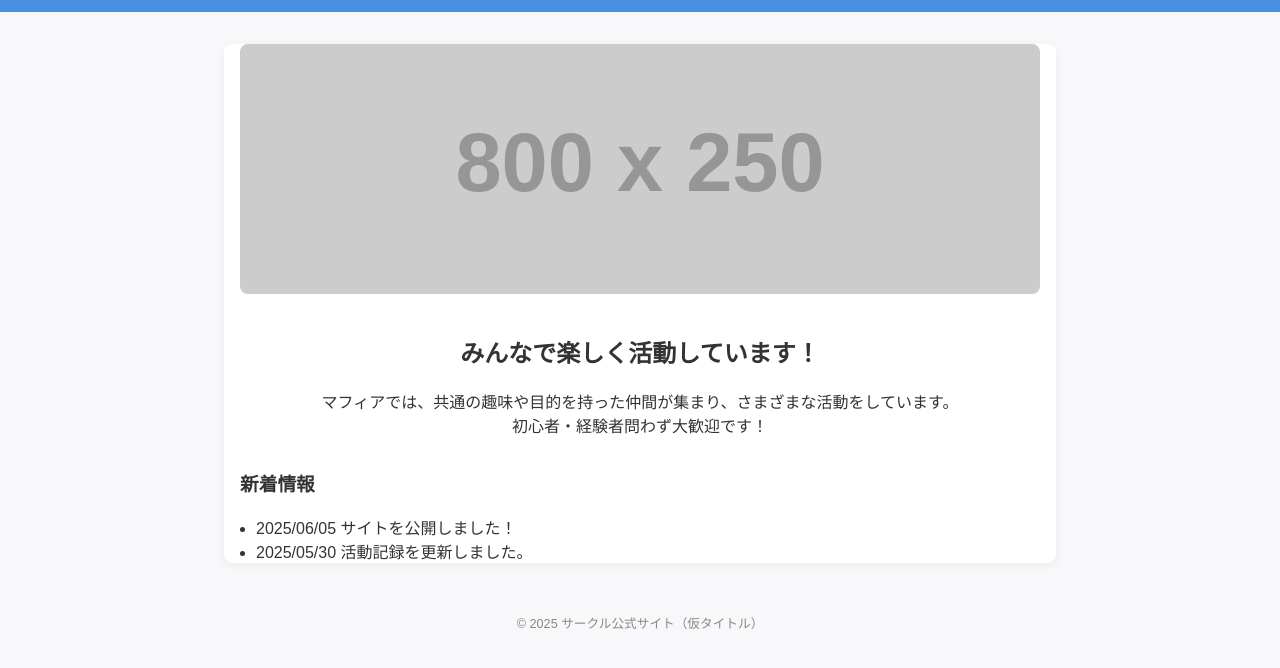
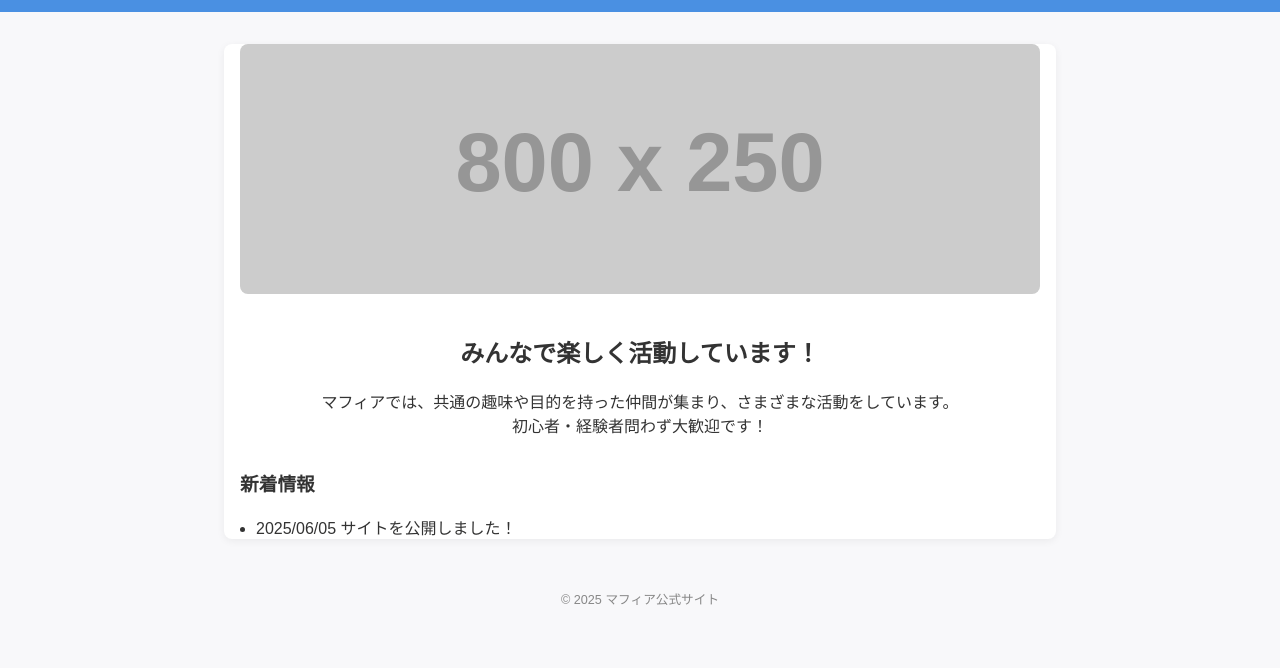
Before and after one commit to Ko-ta4588/mafia, a plain HTML site: page index.html in a window 1280 px wide. Shown: the part 114-782 px from the top of the page. Drawn offline with Linux system fonts and the light colour scheme; placeholder pictures from the web are drawn by us.

Commit message:
Update index.html

```diff
--- a/index.html
+++ b/index.html
@@ -2,7 +2,7 @@
 <html lang="ja">
 <head>
   <meta charset="UTF-8">
-  <title>サークル公式サイト（仮タイトル）</title>
+  <title>マフィア公式サイト（仮タイトル）</title>
   <link rel="stylesheet" href="style.css">
 </head>
 <body>
@@ -28,12 +28,11 @@
       <h3>新着情報</h3>
       <ul>
         <li>2025/06/05 サイトを公開しました！</li>
-        <li>2025/05/30 活動記録を更新しました。</li>
       </ul>
     </section>
   </main>
   <footer>
-    <small>&copy; 2025 サークル公式サイト（仮タイトル）</small>
+    <small>&copy; 2025 マフィア公式サイト</small>
   </footer>
 </body>
 </html>
```
